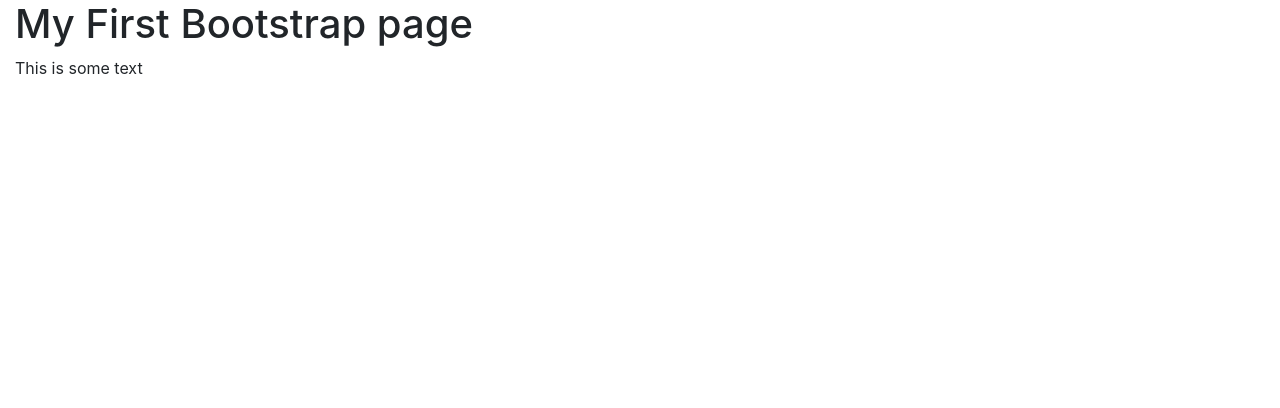
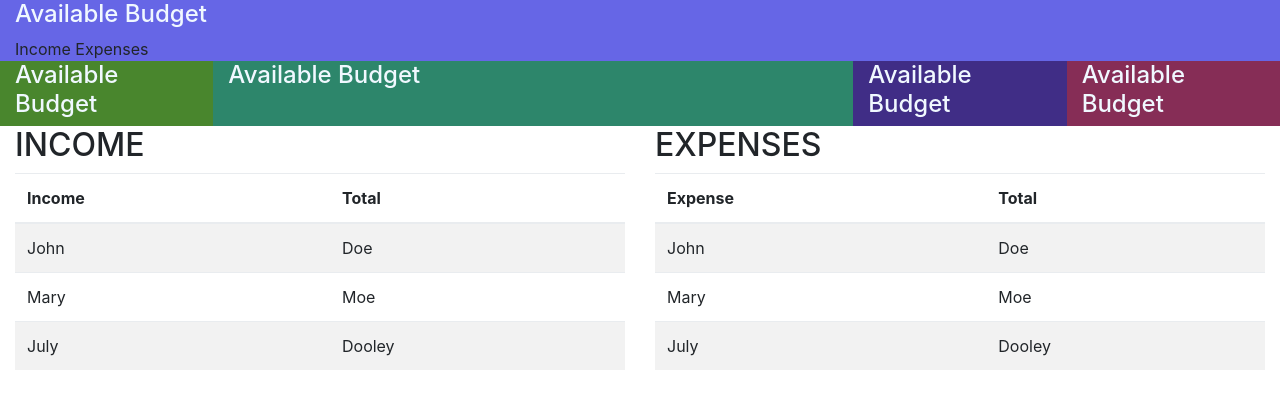
Before and after one commit to CitapTeam/BudgetManager, a plain HTML site: page ui/assets/index.html in a window 1280 px wide. Drawn offline with Linux system fonts and the light colour scheme.

Commit message:
creating divs containers and datatables

```diff
--- a/ui/assets/index.html
+++ b/ui/assets/index.html
@@ -9,8 +9,86 @@
     </head>
     <body>
         <div class="container-fluid">
-            <h1>My First Bootstrap page</h1>
-            <p>This is some text</p>
+            <div class="row" style="background-color:rgb(102, 102, 230);">
+                <div class="col-sm-12"">
+                        <h4 style="color:aliceblue;">Available Budget</h4>
+                        <h1 style="color:aliceblue;" id="availablebudgeth1"></h1>
+                        <span class="label label-default">Income</span>
+                        <span class="label label-default">Expenses</span>
+                </div>
+            </div>
+            <div class="row" style="background-color:rgb(235, 240, 233);">
+                    <div class="col-sm-2" style="background-color:rgb(73, 134, 45);">
+                            <h4 style="color:aliceblue;">Available Budget</h4>
+                    </div>
+                    <div class="col-sm-6" style="background-color:rgb(45, 134, 107);">
+                            <h4 style="color:aliceblue;">Available Budget</h4>
+                    </div>
+                    <div class="col-sm-2" style="background-color:rgb(64, 45, 134);">
+                            <h4 style="color:aliceblue;">Available Budget</h4>
+                    </div>
+                    <div class="col-sm-2" style="background-color:rgb(134, 45, 86);">
+                            <h4 style="color:aliceblue;">Available Budget</h4>
+                    </div>
+            </div>
+            <div class="row">
+                <div class="col-sm-6">
+                    <h2>INCOME</h2>
+                </div>
+                <div class="col-sm-6">
+                    <h2>EXPENSES</h2>
+                </div>
+            </div>
+            <div class="row">
+                <div class="col-sm-6">
+                    <table class="table table-striped">
+                        <thead>
+                            <tr>
+                            <th>Income</th>
+                            <th>Total</th>
+                            </tr>
+                        </thead>
+                        <tbody>
+                            <tr>
+                            <td>John</td>
+                            <td>Doe</td>
+                            </tr>
+                            <tr>
+                            <td>Mary</td>
+                            <td>Moe</td>
+                            </tr>
+                            <tr>
+                            <td>July</td>
+                            <td>Dooley</td>
+                            </tr>
+                        </tbody>
+                    </table>
+                </div>
+                <div class="col-sm-6">
+                    <table class="table table-striped">
+                        <thead>
+                            <tr>
+                            <th>Expense</th>
+                            <th>Total</th>
+                            </tr>
+                        </thead>
+                        <tbody>
+                            <tr>
+                            <td>John</td>
+                            <td>Doe</td>
+                            </tr>
+                            <tr>
+                            <td>Mary</td>
+                            <td>Moe</td>
+                            </tr>
+                            <tr>
+                            <td>July</td>
+                            <td>Dooley</td>
+                            </tr>
+                        </tbody>
+                    </table>
+                </div>
+            </div>
         </div>
     </body>
 </html>
```
